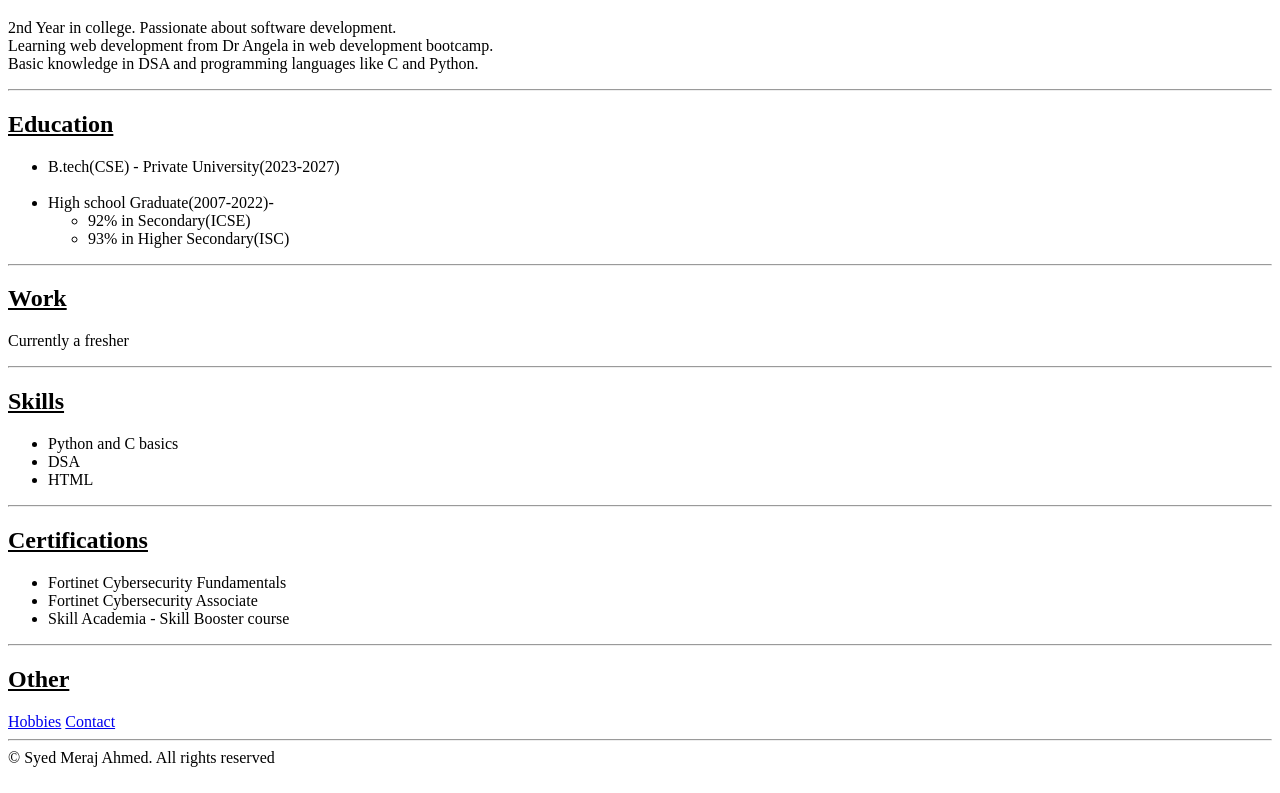
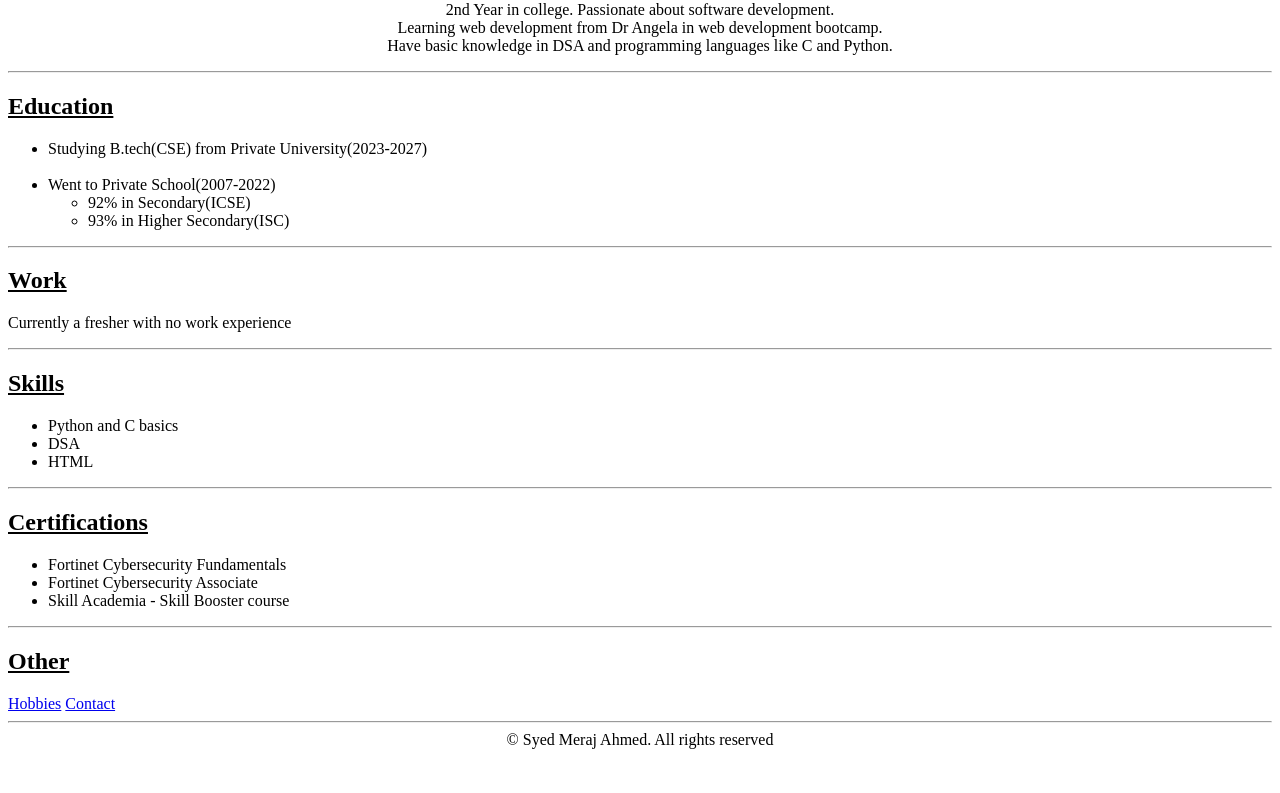
Before and after one commit to meraj2k3/html-resume, a plain HTML site: page index.html in a window 1280 px wide. Shown: the part 453-1246 px from the top of the page. Drawn offline with Linux system fonts and the light colour scheme.

Commit message:
Update index.html

```diff
--- a/index.html
+++ b/index.html
@@ -5,30 +5,29 @@
   </head>
 
   <body>
-    <center>
     <h1>Syed Meraj Ahmed</h1>
     <img height="275" src="./resume-pic.png" alt="My profile picture" />
-    </center>
     <br />
     <br />
     <hr />
 
+    <center>
       <h2><u>Summary</u></h2>
       <p>
         2nd Year in college. Passionate about software development. <br />
         Learning web development from Dr Angela in web development bootcamp.
         <br />
-      Basic knowledge in DSA and programming languages like C and Python.
+        Have basic knowledge in DSA and programming languages like C and Python.
         <br />
       </p>
       <hr />
-
+    </center>
     <h2><u>Education</u></h2>
     <ul>
-      <li>B.tech(CSE) - Private University(2023-2027)</li>
+      <li>Studying B.tech(CSE) from Private University(2023-2027)</li>
       <br />
       <li>
-        High school Graduate(2007-2022)-
+        Went to Private School(2007-2022)
         <ul>
           <li>92% in Secondary(ICSE)</li>
           <li>93% in Higher Secondary(ISC)</li>
@@ -38,7 +37,7 @@
     <hr />
 
     <h2><u>Work</u></h2>
-    <p>Currently a fresher</p>
+    <p>Currently a fresher with no work experience</p>
     <hr />
 
     <h2><u>Skills</u></h2>
@@ -61,7 +60,9 @@
     <a href="./hobbies.html">Hobbies</a>
     <a href="./contact.html">Contact</a>
     <hr />
+    <center>
       <footer>&copy; Syed Meraj Ahmed. All rights reserved</footer>
+    </center>
     <br />
   </body>
 </html>
```
Lines whose indentation alone changed are shown as unchanged.
